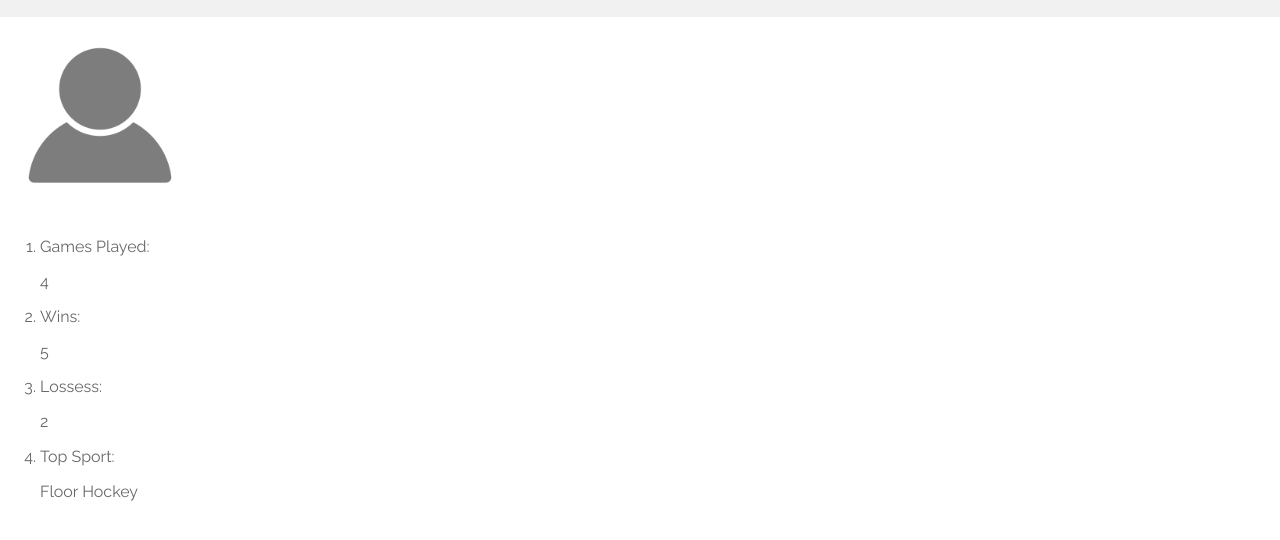
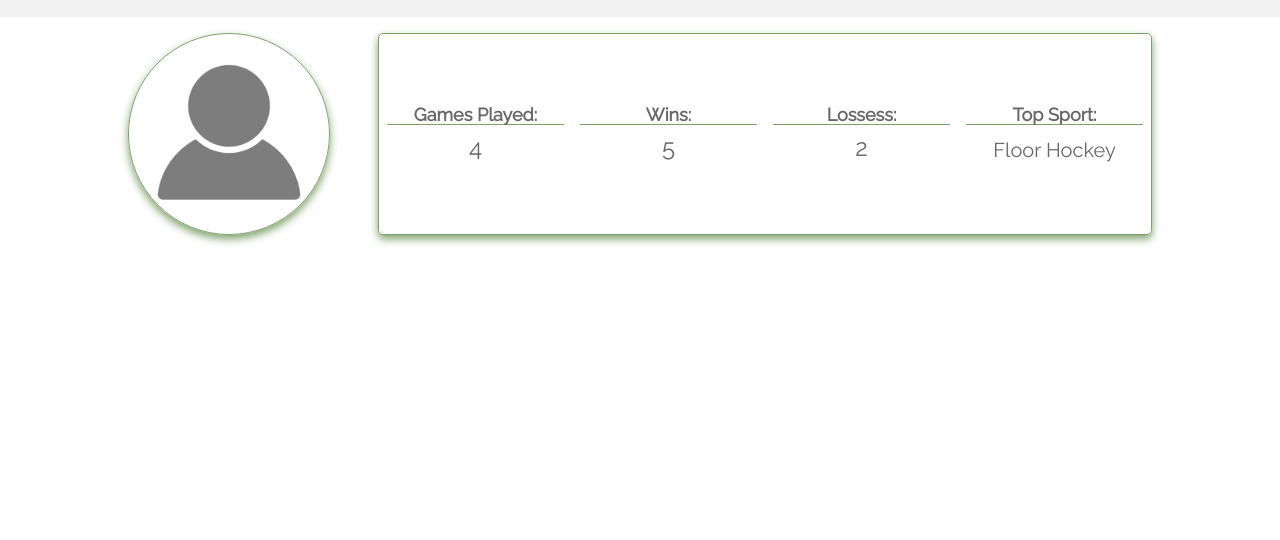
Before and after one commit to tfalsone/cs546-final-project, a website: page public/pages/profile.html in a window 1280 px wide. Shown: the part 80-620 px from the top of the page. Drawn offline with Linux system fonts and the light colour scheme.

Commit message:
Initial profile page template commit

```diff
--- a/public/css/home_page.css
+++ b/public/css/home_page.css
@@ -1,16 +1,10 @@
 * {box-sizing: border-box;}
 
 /* Main */
-main {
-    margin-left: 10%;
-    margin-right: 10%;
-    margin-top: 16px;
-}
-
 .search-container {
     width: 100%;
     padding: 20px;
-    background-color: #C3D898;
+    background-color: #7EA16B;
     border-radius: 5px;
     box-shadow: 0 4px 8px 0 #7EA16B;
 }
@@ -82,8 +76,6 @@ main {
     float: left;
     /*width: 150px;*/
     width: 50%;
-    padding-left: 16px;
-    padding-top: 8px;
 }
 
 .container .results .team2 {
@@ -91,8 +83,6 @@ main {
     text-align: right;
     /*width: 150px;*/
     width: 50%;
-    padding-right: 16px;
-    padding-top: 8px;
 }
 
 .container .results p {
--- a/public/css/main.css
+++ b/public/css/main.css
@@ -5,6 +5,12 @@ html {
 
 body {
     margin: 0;
+}
+
+main {
+    margin-left: 10%;
+    margin-right: 10%;
+    margin-top: 16px;
 }
 
 /* Header */
--- a/public/css/profile_page.css
+++ b/public/css/profile_page.css
@@ -0,0 +1,66 @@
+.profile-top {
+
+}
+
+.profile-pic {
+    width: 200px;
+    height: 200px;
+}
+
+.profile-pic img {
+    border: 1px solid #7EA16B;
+    border-radius: 50%;
+    box-shadow: 0 4px 8px 0 #7EA16B;
+    transition: 0.3s;
+}
+
+.profile-pic img:hover {
+    box-shadow: 0px 8px 16px 1px #7EA16B;
+}
+
+.profile-stats {
+    margin-left: 250px;
+    margin-top: -200px;
+    border: 1px solid #7EA16B;
+    border-radius: 5px;
+    box-shadow: 0 4px 8px 0 #7EA16B;
+    height: 200px;
+}
+
+.profile-stats ol {
+    list-style: none;
+    padding: 0px;
+    margin:0px;
+    display: inline-flex;
+    width: 100%;
+    text-align: center;
+}
+
+.profile-stats li {
+    width: 100%;
+    height: 200px;
+    padding-left: 8px;
+    padding-right: 8px;
+    padding-top: 70px;
+}
+
+.profile-stats p {
+    margin: 0px;
+    height: 20px;
+}
+
+.profile-stats p#description {
+    font-weight: bold;
+    font-size: 18px;
+    margin-bottom: 8px;
+    border-bottom: 1px solid #7EA16B;
+}
+
+.profile-stats p#value {
+    font-size: 24px;
+}
+
+.profile-stats p#sport {
+    margin-top: 13px;
+    font-size: 20px;
+}
--- a/public/pages/profile.html
+++ b/public/pages/profile.html
@@ -19,29 +19,27 @@
             </div>
         </header>
         <main>
-            <div class="profile_top">
-                <div class="profile_pic">
-                    <div class="pic_circle">
-                        <img src="/img/profile_icon.png" width="200" height="200">
-                    </div>
+            <div class="profile-top">
+                <div class="profile-pic">
+                    <img src="/img/profile_icon.png" width="200" height="200">
                 </div>
-                <div class="profile_stats">
+                <div class="profile-stats">
                     <ol>
                         <li>
-                            <p>Games Played:</p>
-                            <p>4</p>
+                            <p id="description">Games Played:</p>
+                            <p id="value">4</p>
                         </li>
                         <li>
-                            <p>Wins:</p>
-                            <p>5</p>
+                            <p id="description">Wins:</p>
+                            <p id="value">5</p>
                         </li>
                         <li>
-                            <p>Lossess:</p>
-                            <p>2</p>
+                            <p id="description">Lossess:</p>
+                            <p id="value">2</p>
                         </li>
                         <li>
-                            <p>Top Sport:</p>
-                            <p>Floor Hockey</p>
+                            <p id="description">Top Sport:</p>
+                            <p id="sport">Floor Hockey</p>
                         </li>
                     </ol>
                 </div>
```
